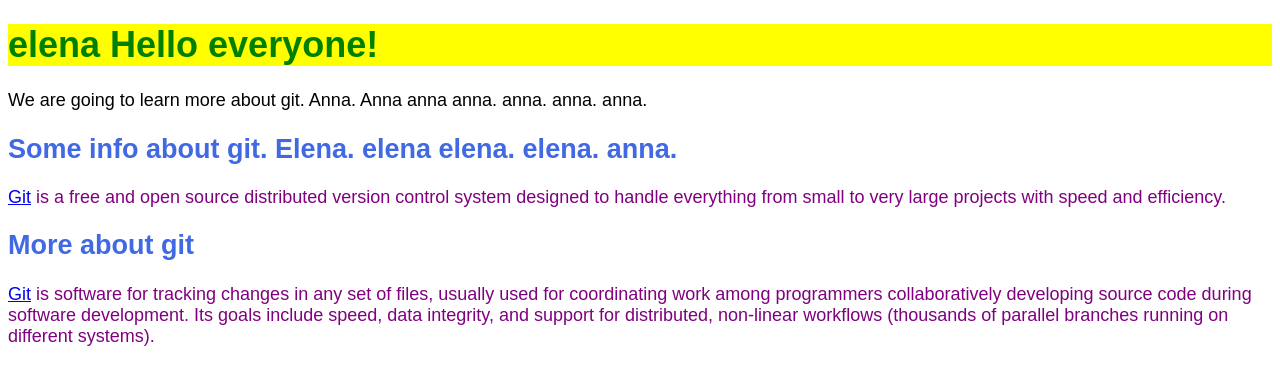
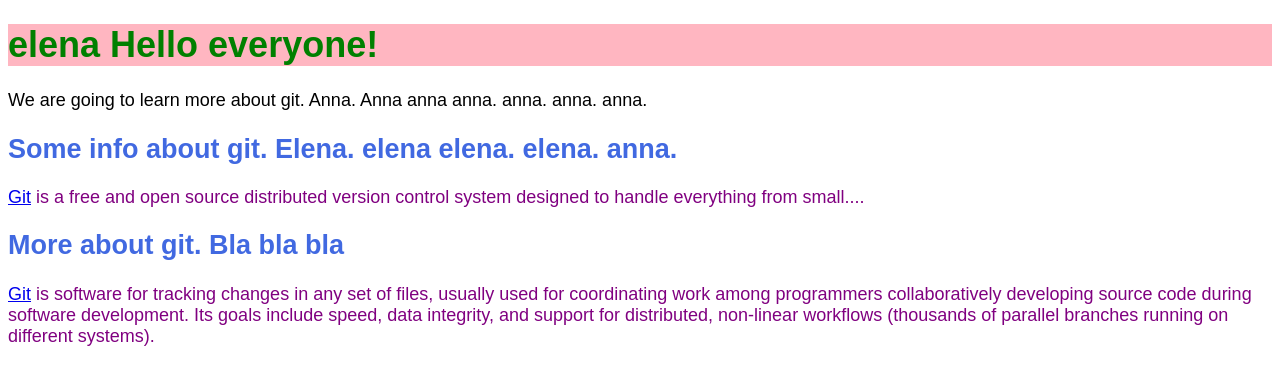
Before and after one commit to ice-lenor/learn_git, a plain HTML site: page index.html in a window 1280 px wide. Drawn offline with Linux system fonts and the light colour scheme.

Commit message:
more changes

```diff
--- a/index.html
+++ b/index.html
@@ -14,9 +14,9 @@
     <h2 class="subheader">Some info about git. Elena. elena elena. elena. anna.</h2>
 
     <p class="text1">
-        <a href="https://git-scm.com/">Git</a> is a free and open source distributed version control system designed to handle everything from small to very large projects with speed and efficiency.</p>
+        <a href="https://git-scm.com/">Git</a> is a free and open source distributed version control system designed to handle everything from small....</p>
 
-    <h2 class="subheader">More about git</h2>
+    <h2 class="subheader">More about git. Bla bla bla</h2>
 
     <p class="text1">
         <a href="https://en.wikipedia.org/wiki/Git">Git</a> is software for tracking changes in any set of files, usually used for coordinating work among programmers collaboratively developing source code during software development. Its goals include speed, data integrity, and support for distributed, non-linear workflows (thousands of parallel branches running on different systems).
--- a/styles.css
+++ b/styles.css
@@ -5,7 +5,7 @@ body {
 
 .mainheader {
     color: green;
-    background-color: yellow;
+    background-color: lightpink;
 }
 .subheader {
     color: royalblue;
```
